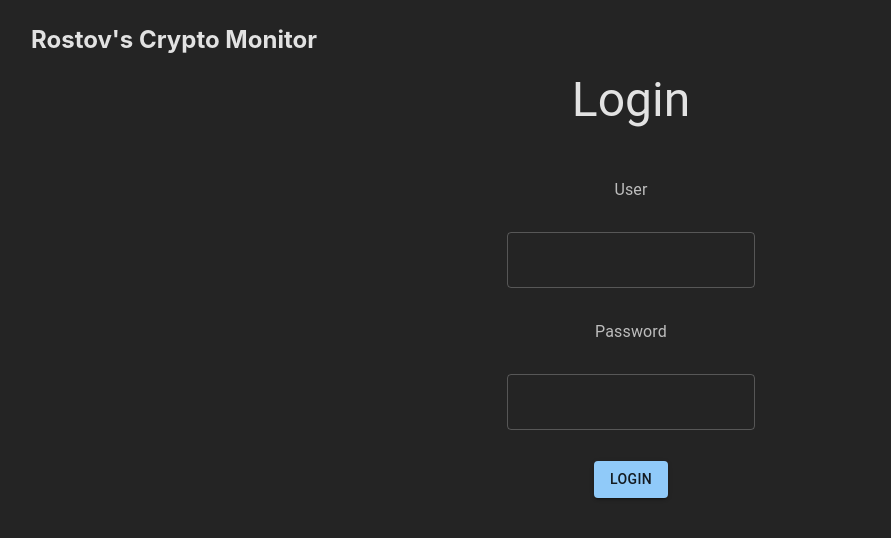
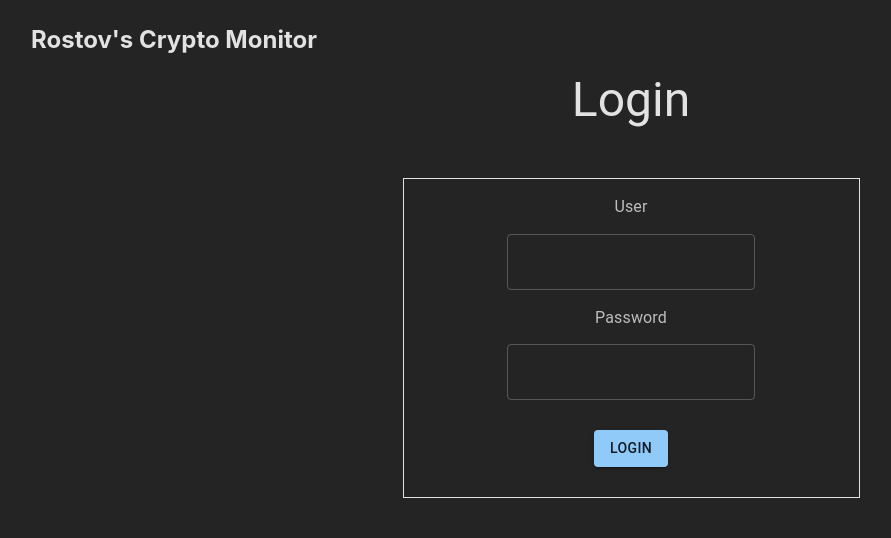
Before and after one commit to FacuMastri/tdd-cryptomonitor, a React (Vite) app in the folder client/: page / in a window 1280 px wide. Shown: the top 538 px of the page, without its empty margins (9-900 px from the left). Built offline with nearby package versions, Linux system fonts and the light colour scheme.

Commit message:
fix login form

```diff
--- a/client/src/index.css
+++ b/client/src/index.css
@@ -73,6 +73,18 @@ table tr:hover {
   color: #fff;
 }
 
+.loginContainer form {
+  display: flex;
+  flex-direction: column;
+  gap: 10px;
+  border: 1px solid;
+  padding: 1em 10%;
+}
+
+.loginContainer form button {
+  margin: 1em 0;
+}
+
 #setVarForm {
   padding: 0px 10% 2em 10%;
 }
```
